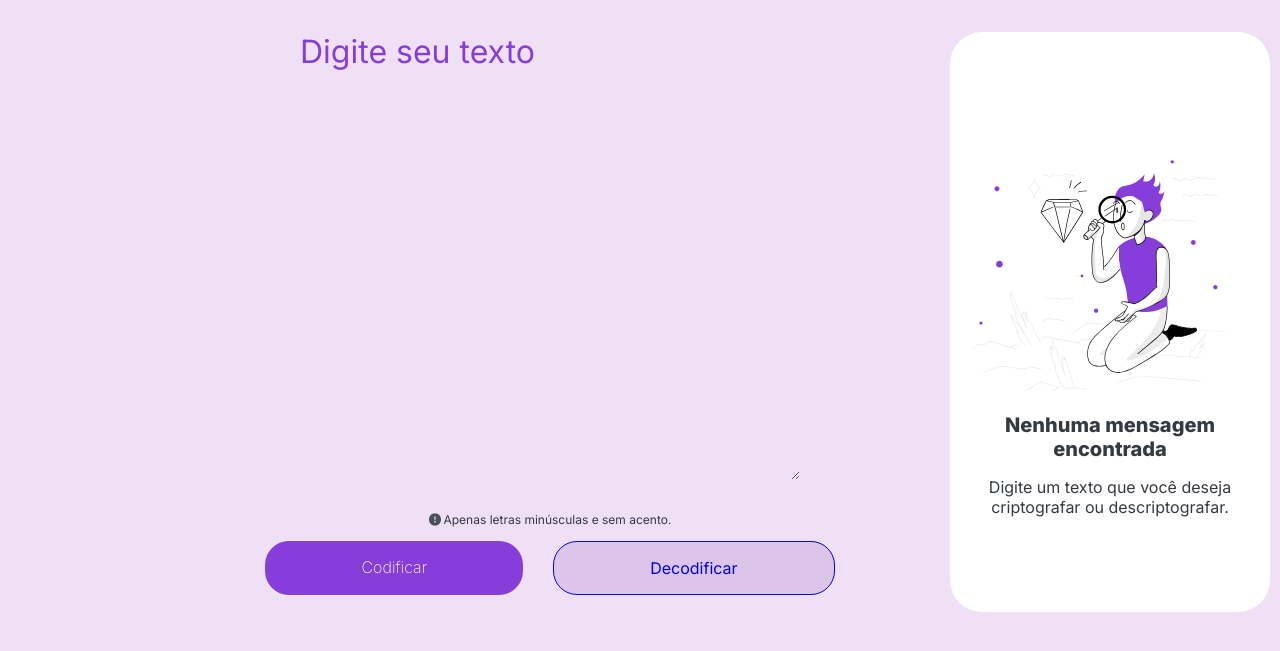
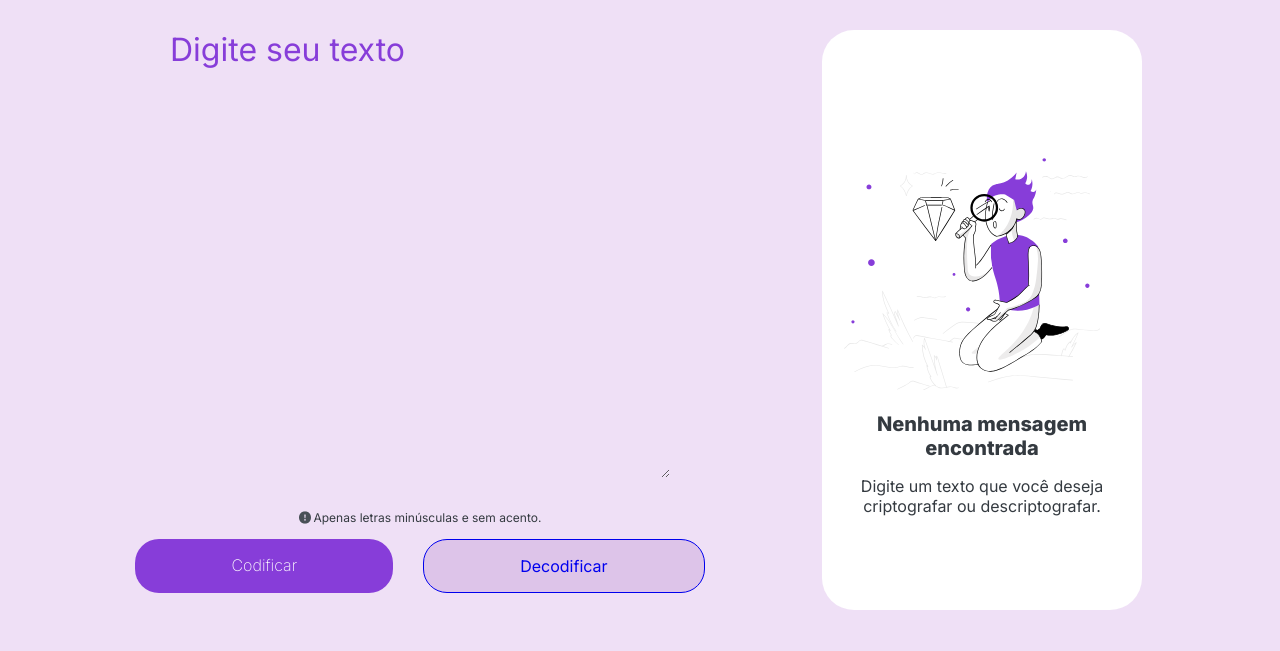
Before and after one commit to kety95/Codificador, a plain HTML site: page index.html in a window 1280 px wide. Shown: the part 71-722 px from the top of the page. Drawn offline with Linux system fonts and the light colour scheme.

Commit message:
Agora vai

```diff
--- a/style.css
+++ b/style.css
@@ -26,22 +26,20 @@ body{
 
 .apresentacao{
     display: flex;
-    position: relative;
-    gap: 0em;
     margin: auto;
-    box-sizing: border-box;
     padding-top: 0em;
+    max-width: 110em;
 }
 
 .logo{
-    margin: 2em 2em 2em;
+    margin: 2em;
 }
 
 .left{
     box-sizing: border-box;
     width: 50em;
-    margin-left: 30em;
-    margin-right: 15em;
+    margin-left: 8em;
+    margin-right: 13em;
     margin-top: 1%;
     padding-top: 0em;
     text-align: center;
@@ -114,7 +112,7 @@ body{
     min-width: 32em;
     width: 32em;
     height: 58em;
-    margin: 1% 2em 1% 0em;
+    margin: 1% 2% 2% 2%;
     text-align: center;
 }
 
@@ -171,7 +169,7 @@ body{
     display: none;
 }
 
-@media (max-width: 1000px){
+@media (max-width: 1200px){
     .logo{
         margin: 2em;
     }
```
